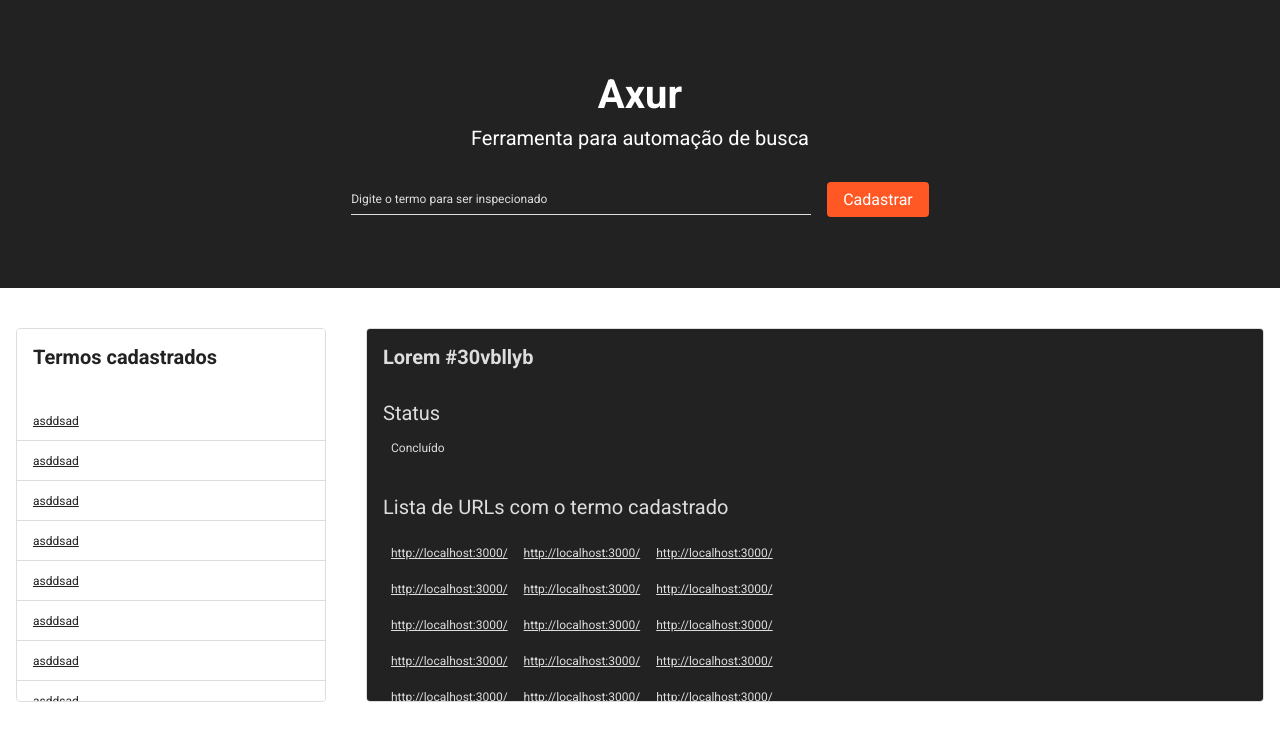
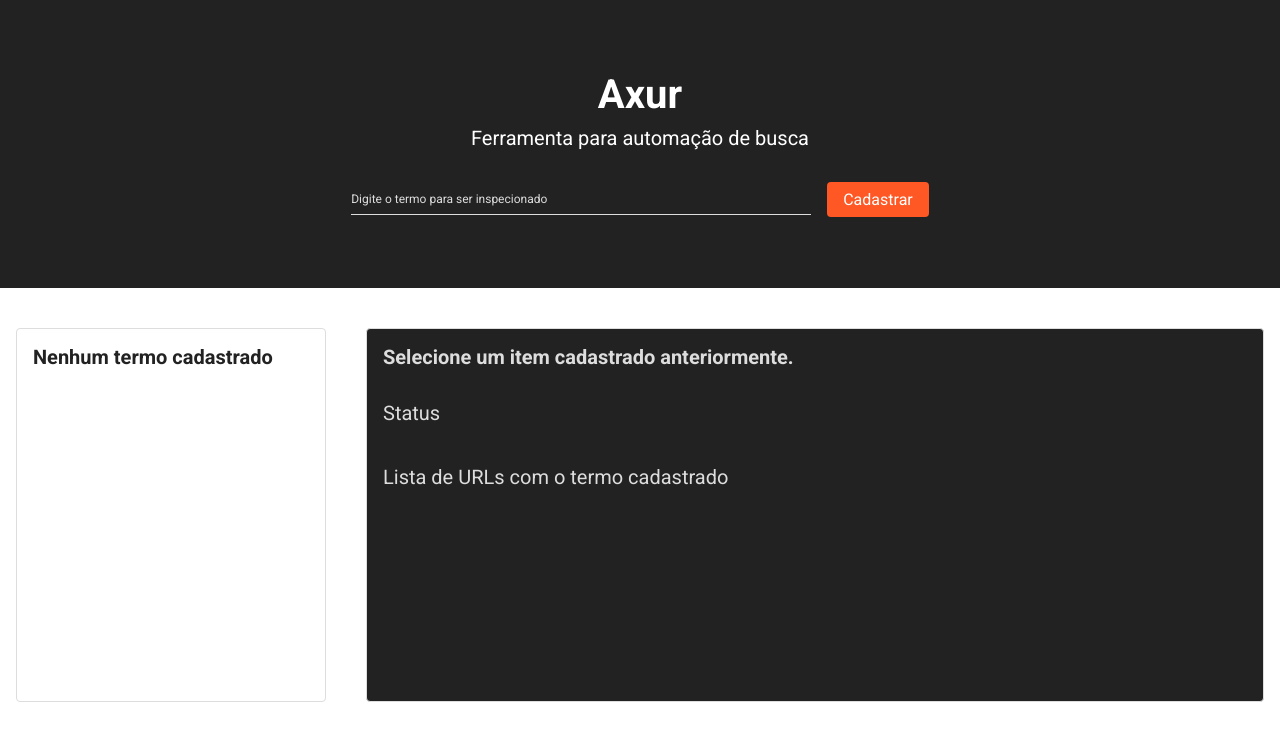
Before and after one commit to wellingtondw/axur, a React app: page / in a window 1280 px wide. Shown: the top 740 px of the page. Built offline with nearby package versions, Linux system fonts and the light colour scheme.

Commit message:
save and get data from api

```diff
--- a/package.json
+++ b/package.json
@@ -12,6 +12,7 @@
   "author": "",
   "license": "ISC",
   "dependencies": {
+    "axios": "^0.21.1",
     "react": "^17.0.1",
     "react-dom": "^17.0.1",
     "styled-components": "^5.2.1"
--- a/src/components/LinkItem/index.tsx
+++ b/src/components/LinkItem/index.tsx
@@ -1,10 +1,10 @@
-import React from 'react';
+import React, { AnchorHTMLAttributes } from 'react';
 import * as S from './styles';
 
 export type LinkItemProps = {
   text: string;
   theme?: 'primary' | 'secondary';
-};
+} & AnchorHTMLAttributes<HTMLAnchorElement>;
 
 const LinkItem: React.FC<LinkItemProps> = ({
   text,
--- a/src/pages/Home/index.tsx
+++ b/src/pages/Home/index.tsx
@@ -1,15 +1,72 @@
 import React, { useCallback, useState } from 'react';
+import api from '../../services/api';
+
 import * as S from './styles';
 
 import Input from '../../components/Input';
-import ContentBox from '../../components/ContentBox';
 import LinkItem from '../../components/LinkItem';
+
+export type urlTermsListProps = {
+  status: string;
+  urls: string[];
+  id: string;
+};
+
+export type termsListProps = {
+  text: string;
+  id: string;
+};
 
 const Home: React.FC = () => {
   const [inputValue, setInputValue] = useState('');
+  const [urlTermsList, setUrlTermsList] = useState<urlTermsListProps>({
+    id: '',
+    urls: [],
+    status: '',
+  });
+  const [termsList, setTermsList] = useState<termsListProps[]>(() => {
+    const list = localStorage.getItem('@axur:registered-terms');
+
+    return list ? JSON.parse(list) : [];
+  });
 
   const handleInputChange = useCallback(e => {
     setInputValue(e.target.value);
+  }, []);
+
+  const handleSaveTerm = useCallback(async () => {
+    const { data } = await api.post('/crawl', { keyword: inputValue });
+
+    const list = localStorage.getItem('@axur:registered-terms');
+    const { id } = data;
+    const newList = list
+      ? JSON.stringify([...JSON.parse(list), { id, text: inputValue }])
+      : JSON.stringify([{ id, text: inputValue }]);
+
+    localStorage.setItem('@axur:registered-terms', newList);
+    setTermsList([...JSON.parse(newList)]);
+    setInputValue('');
+  }, [inputValue]);
+
+  const handleGetTermUrl = useCallback(async id => {
+    const { data } = await api.get(`crawl/${id}`);
+    setUrlTermsList(data);
+  }, []);
+
+  const handleStatusText = useCallback(status => {
+    let statusText = '';
+
+    switch (status) {
+      case 'done':
+        statusText = 'Concluído';
+        break;
+
+      default:
+        statusText = '';
+        break;
+    }
+
+    return <S.Status>{statusText}</S.Status>;
   }, []);
 
   return (
@@ -24,56 +81,56 @@ const Home: React.FC = () => {
             value={inputValue}
             inputContainerStyle={{ maxWidth: 460 }}
           />
-          <S.Button title="Cadastrar novo termo">Cadastrar</S.Button>
+          <S.Button title="Cadastrar novo termo" onClick={handleSaveTerm}>
+            Cadastrar
+          </S.Button>
         </S.Wrapper>
       </S.HeaderContainer>
       <S.MainContainer>
-        <S.PrimaryContentBox title="Termos cadastrados">
+        <S.PrimaryContentBox
+          title={
+            termsList.length > 0
+              ? 'Termos cadastrados'
+              : 'Nenhum termo cadastrado'
+          }
+        >
           <S.WrapperItems>
-            <LinkItem text="asddsad" />
-            <LinkItem text="asddsad" />
-            <LinkItem text="asddsad" />
-            <LinkItem text="asddsad" />
-            <LinkItem text="asddsad" />
-            <LinkItem text="asddsad" />
-            <LinkItem text="asddsad" />
-            <LinkItem text="asddsad" />
-            <LinkItem text="asddsad" />
-            <LinkItem text="asddsad" />
-            <LinkItem text="asddsad" />
-            <LinkItem text="asddsad" />
-            <LinkItem text="asddsad" />
-            <LinkItem text="asddsad" />
-            <LinkItem text="asddsad" />
+            {termsList.map(term => {
+              const { text, id } = term;
+
+              return (
+                <LinkItem
+                  key={id}
+                  text={text}
+                  onClick={() => handleGetTermUrl(id)}
+                />
+              );
+            })}
           </S.WrapperItems>
         </S.PrimaryContentBox>
-        <S.SecondaryContentBox title="Lorem #30vbllyb" theme="secondary">
+        <S.SecondaryContentBox
+          title={
+            urlTermsList?.id
+              ? urlTermsList.id
+              : 'Selecione um item cadastrado anteriormente.'
+          }
+          theme="secondary"
+        >
           <S.ContentContainer>
             <S.Title>Status</S.Title>
-            <S.Status>Concluído</S.Status>
+            {urlTermsList && handleStatusText(urlTermsList.status)}
 
             <S.Title>Lista de URLs com o termo cadastrado</S.Title>
             <S.LinkContainer>
-              <S.Link text="http://localhost:3000/" theme="secondary" />
-              <S.Link text="http://localhost:3000/" theme="secondary" />
-              <S.Link text="http://localhost:3000/" theme="secondary" />
-              <S.Link text="http://localhost:3000/" theme="secondary" />
-              <S.Link text="http://localhost:3000/" theme="secondary" />
-              <S.Link text="http://localhost:3000/" theme="secondary" />
-              <S.Link text="http://localhost:3000/" theme="secondary" />
-              <S.Link text="http://localhost:3000/" theme="secondary" />
-              <S.Link text="http://localhost:3000/" theme="secondary" />
-              <S.Link text="http://localhost:3000/" theme="secondary" />
-              <S.Link text="http://localhost:3000/" theme="secondary" />
-              <S.Link text="http://localhost:3000/" theme="secondary" />
-              <S.Link text="http://localhost:3000/" theme="secondary" />
-              <S.Link text="http://localhost:3000/" theme="secondary" />
-              <S.Link text="http://localhost:3000/" theme="secondary" />
-              <S.Link text="http://localhost:3000/" theme="secondary" />
-              <S.Link text="http://localhost:3000/" theme="secondary" />
-              <S.Link text="http://localhost:3000/" theme="secondary" />
-              <S.Link text="http://localhost:3000/" theme="secondary" />
-              <S.Link text="http://localhost:3000/" theme="secondary" />
+              {urlTermsList.urls.map(url => (
+                <S.Link
+                  key={url}
+                  text={url}
+                  theme="secondary"
+                  href={url}
+                  target="_blank"
+                />
+              ))}
             </S.LinkContainer>
           </S.ContentContainer>
         </S.SecondaryContentBox>
--- /dev/null
+++ b/src/services/api.ts
@@ -0,0 +1,7 @@
+import axios from 'axios';
+
+const api = axios.create({
+  baseURL: 'http://testapp.axreng.com:4567/',
+});
+
+export default api;
```
Also changed, not shown: 1 other file (tests, documents, lock files or other folders).
